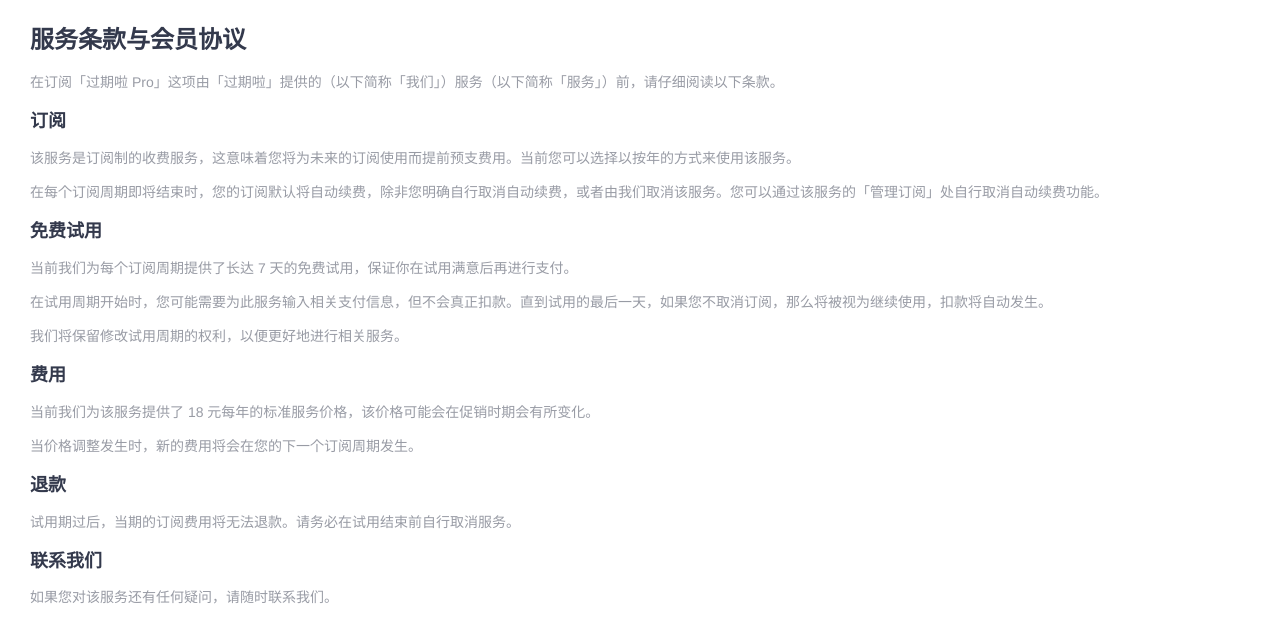
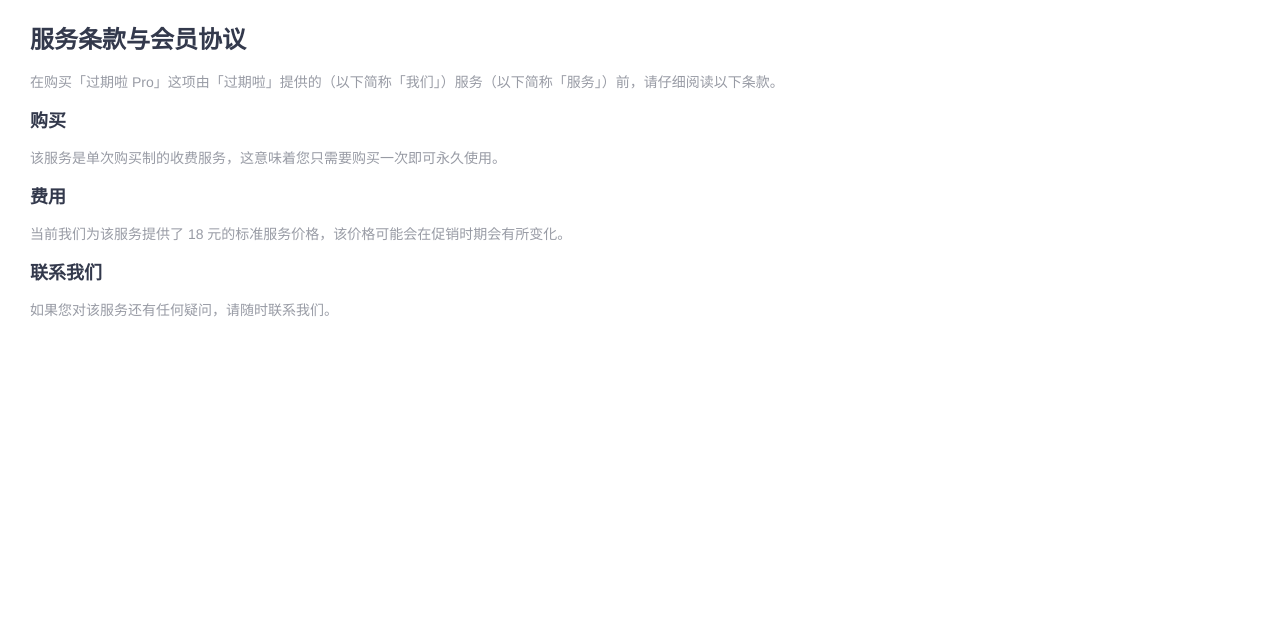
Before and after one commit to vanemu/vanemu.github.io, a Jekyll site: the page gql_service.html, which Jekyll copies as it is, in a window 1280 px wide. Shown: the top 643 px of the page. Built offline with Jekyll 4.4.1, drawn with Linux system fonts in a browser that asks for light colours.

Commit message:
更新过期啦指南说明

```diff
--- a/gql_service.html
+++ b/gql_service.html
@@ -38,43 +38,19 @@
 <body>
     <h1>服务条款与会员协议</h1>
     <p>
-        在订阅「过期啦 Pro」这项由「过期啦」提供的（以下简称「我们」）服务（以下简称「服务」）前，请仔细阅读以下条款。
+        在购买「过期啦 Pro」这项由「过期啦」提供的（以下简称「我们」）服务（以下简称「服务」）前，请仔细阅读以下条款。
     </p>
     <h2>
-        订阅
+        购买
     </h2>
     <p>
-        该服务是订阅制的收费服务，这意味着您将为未来的订阅使用而提前预支费用。当前您可以选择以按年的方式来使用该服务。
-    </p>
-    <p>
-        在每个订阅周期即将结束时，您的订阅默认将自动续费，除非您明确自行取消自动续费，或者由我们取消该服务。您可以通过该服务的「管理订阅」处自行取消自动续费功能。
-    </p>
-    <h2>
-        免费试用
-    </h2>
-    <p>
-        当前我们为每个订阅周期提供了长达 7 天的免费试用，保证你在试用满意后再进行支付。
-    </p>
-    <p>
-        在试用周期开始时，您可能需要为此服务输入相关支付信息，但不会真正扣款。直到试用的最后一天，如果您不取消订阅，那么将被视为继续使用，扣款将自动发生。
-    </p>
-    <p>
-        我们将保留修改试用周期的权利，以便更好地进行相关服务。
+        该服务是单次购买制的收费服务，这意味着您只需要购买一次即可永久使用。
     </p>
     <h2>
         费用
     </h2>
     <p>
-        当前我们为该服务提供了 18 元每年的标准服务价格，该价格可能会在促销时期会有所变化。
-    </p>
-    <p>
-        当价格调整发生时，新的费用将会在您的下一个订阅周期发生。
-    </p>
-    <h2>
-        退款
-    </h2>
-    <p>
-        试用期过后，当期的订阅费用将无法退款。请务必在试用结束前自行取消服务。
+        当前我们为该服务提供了 18 元的标准服务价格，该价格可能会在促销时期会有所变化。
     </p>
     <h2>
         联系我们
```
Also changed, not shown: gql_expiration.html (+8 -1 lines).
